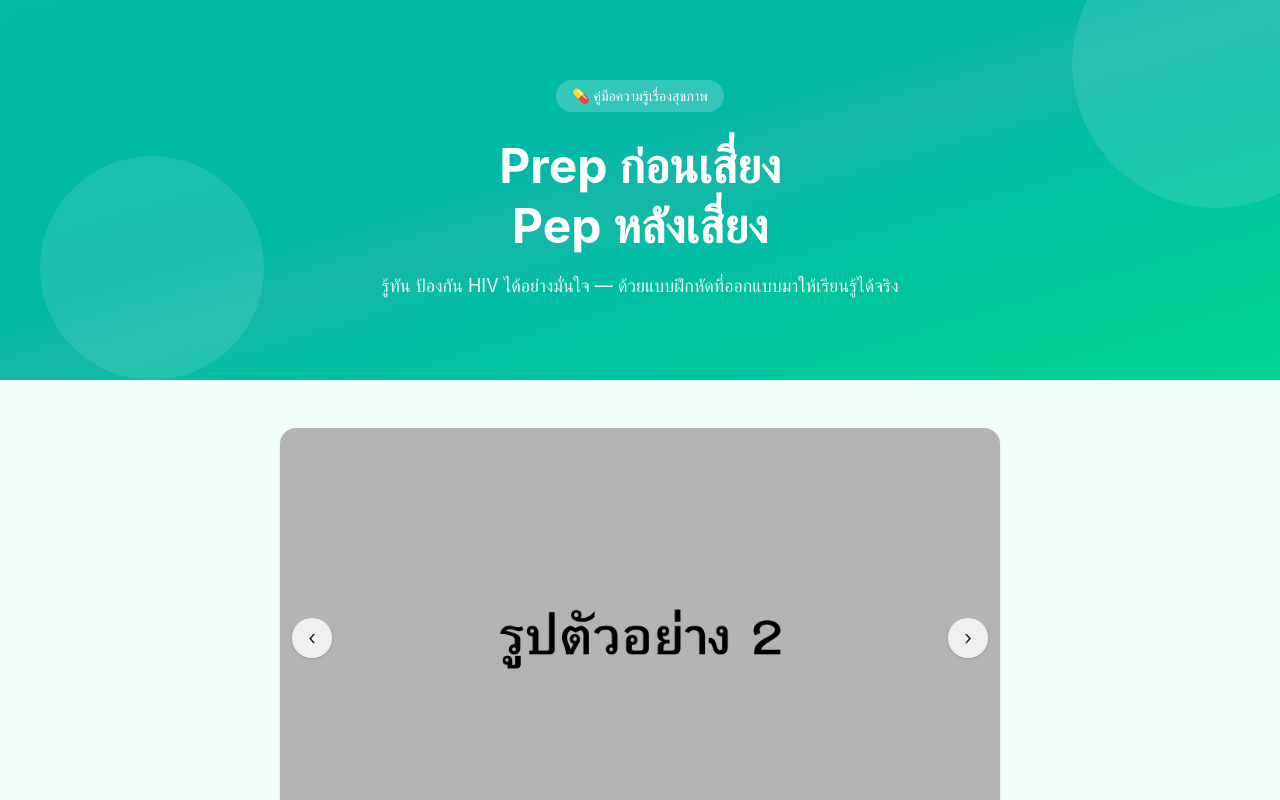
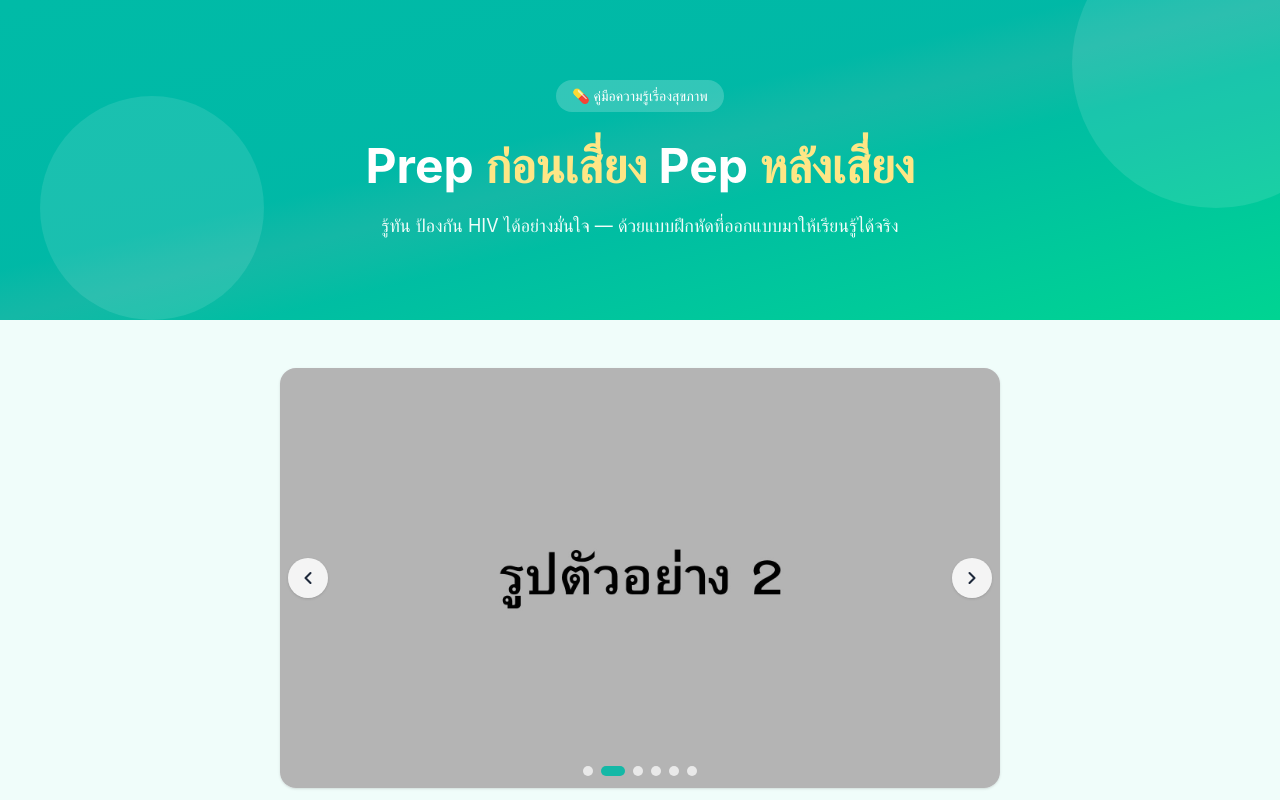
Before and after one commit to Futsu-coder/sex_education, a React (Vite) app: page / in a window 1280 px wide. Shown: the top 800 px of the page. Built offline with nearby package versions, Linux system fonts and the light colour scheme.

Commit message:
fix: update KnowledgePage title for better readability

```diff
--- a/src/components/ImageCarousel.jsx
+++ b/src/components/ImageCarousel.jsx
@@ -24,14 +24,17 @@ function ImageCarousel({ images, interval = 4000 }) {
     return () => clearInterval(id)
   }, [paused, interval, next, total])
 
+  const arrowClass =
+    'absolute top-1/2 -translate-y-1/2 w-10 h-10 rounded-full bg-white/85 hover:bg-white text-ink shadow flex items-center justify-center transition-colors'
+
   return (
     <div
-      className="relative w-full overflow-hidden bg-slate-100"
+      className="relative w-full bg-slate-100"
       onMouseEnter={() => setPaused(true)}
       onMouseLeave={() => setPaused(false)}
     >
       {/* Slides */}
-      <div className="relative h-[280px] sm:h-[360px] md:h-[420px]">
+      <div className="relative h-[280px] sm:h-[360px] md:h-[420px] overflow-hidden">
         {images.map((src, i) => (
           <img
             key={src}
@@ -43,24 +46,45 @@ function ImageCarousel({ images, interval = 4000 }) {
             }`}
           />
         ))}
-      </div>
 
-      {/* Arrow buttons */}
+        {/* Left arrow */}
         <button
           type="button"
           onClick={prev}
           aria-label="รูปก่อนหน้า"
-        className="absolute left-3 top-1/2 -translate-y-1/2 w-10 h-10 rounded-full bg-white/80 hover:bg-white text-ink shadow flex items-center justify-center text-xl transition-colors"
+          className={`${arrowClass} left-2`}
         >
-        ‹
+          <svg
+            className="w-5 h-5"
+            viewBox="0 0 24 24"
+            fill="none"
+            stroke="currentColor"
+            strokeWidth="2.5"
+            strokeLinecap="round"
+            strokeLinejoin="round"
+          >
+            <polyline points="15 18 9 12 15 6" />
+          </svg>
         </button>
+
+        {/* Right arrow */}
         <button
           type="button"
           onClick={next}
           aria-label="รูปถัดไป"
-        className="absolute right-3 top-1/2 -translate-y-1/2 w-10 h-10 rounded-full bg-white/80 hover:bg-white text-ink shadow flex items-center justify-center text-xl transition-colors"
+          className={`${arrowClass} right-2`}
         >
-        ›
+          <svg
+            className="w-5 h-5"
+            viewBox="0 0 24 24"
+            fill="none"
+            stroke="currentColor"
+            strokeWidth="2.5"
+            strokeLinecap="round"
+            strokeLinejoin="round"
+          >
+            <polyline points="9 18 15 12 9 6" />
+          </svg>
         </button>
 
         {/* Dots */}
@@ -78,6 +102,7 @@ function ImageCarousel({ images, interval = 4000 }) {
           ))}
         </div>
       </div>
+    </div>
   )
 }
 
--- a/src/pages/KnowledgePage.jsx
+++ b/src/pages/KnowledgePage.jsx
@@ -48,8 +48,7 @@ function KnowledgePage() {
             💊 คู่มือความรู้เรื่องสุขภาพ
           </span>
           <h1 className="text-4xl md:text-5xl font-bold mb-4 leading-tight">
-            Prep ก่อนเสี่ยง
-            <br className="hidden md:block" /> Pep หลังเสี่ยง
+            Prep <span className="text-amber-200">ก่อนเสี่ยง</span> Pep <span className="text-amber-200">หลังเสี่ยง</span>
           </h1>
           <p className="text-lg max-w-2xl mx-auto text-teal-50">
             รู้ทัน ป้องกัน HIV ได้อย่างมั่นใจ
```
Lines whose indentation alone changed are shown as unchanged.
